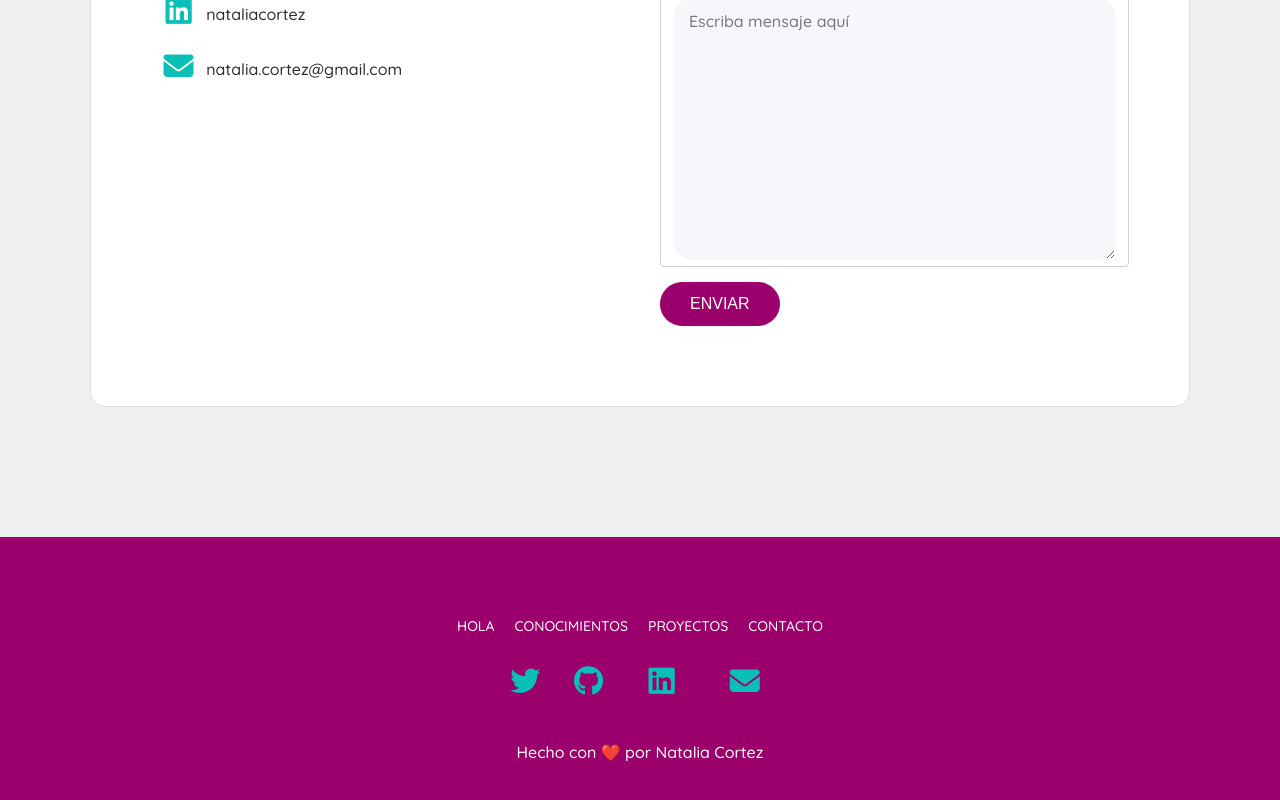
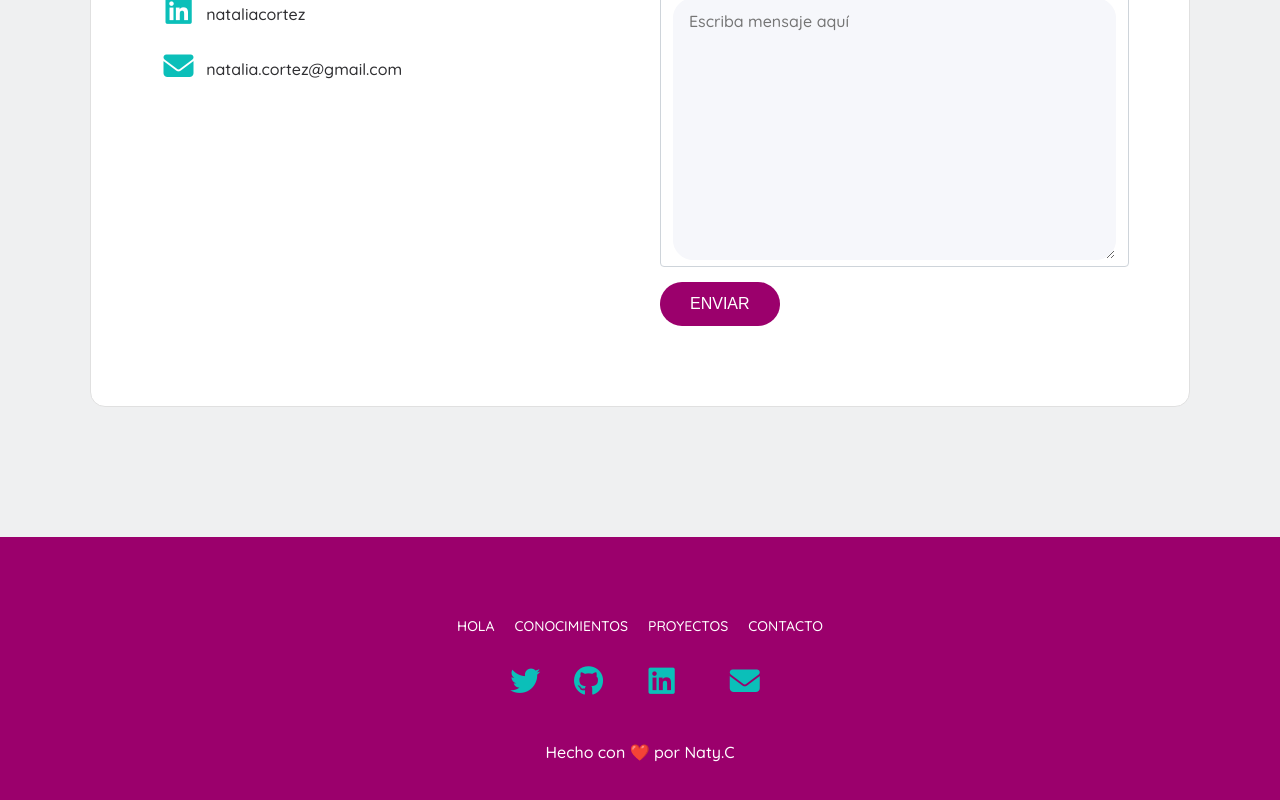
Before and after one commit to nataliacortez98/Portfolio, a plain HTML site: page index.html in a window 1280 px wide. Shown: the part 4267-5067 px from the top of the page. Drawn offline with nearby package versions, Linux system fonts and the light colour scheme.

Commit message:
Portfolio

```diff
--- a/index.html
+++ b/index.html
@@ -262,7 +262,7 @@
             </a>
            </li>
        </ul>
-       Hecho con ❤️ por Natalia Cortez
+       Hecho con ❤️ por Naty.C
    </footer>
    <!--##### Fin footer #####-->
 </body>
```
